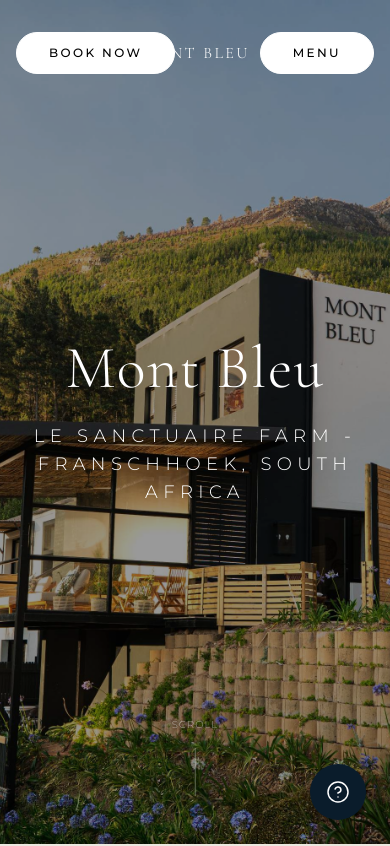
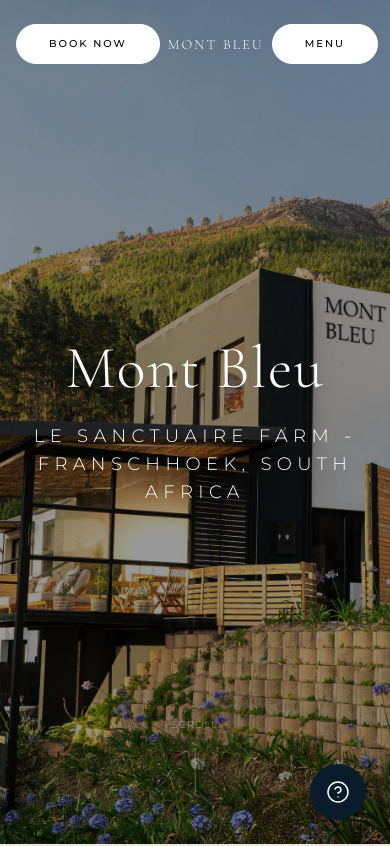
Before and after one commit to matthewblewett-hub/montbleu, a React (Vite) app: page / in a window 390 px wide. Shown: the top 846 px of the page. Built offline with nearby package versions, Linux system fonts and the light colour scheme.

Commit message:
Fix mobile navbar: use auto/1fr/auto grid so logo is never squashed

```diff
--- a/src/components/layout/Navbar.tsx
+++ b/src/components/layout/Navbar.tsx
@@ -39,25 +39,25 @@
     return (
         <>
             <nav
-                className={`fixed top-0 left-0 right-0 z-50 transition-all duration-500 ${scrolled && !isOpen ? 'py-4 bg-sanctuary-sand/80 backdrop-blur-md' : 'py-8'
+                className={`fixed top-0 left-0 right-0 z-50 transition-all duration-500 ${scrolled && !isOpen ? 'py-3 bg-sanctuary-sand/80 backdrop-blur-md' : 'py-6'
                     }`}
             >
-                <div className="container mx-auto px-4 grid grid-cols-3 items-center gap-2">
+                <div className="container mx-auto px-4 grid items-center" style={{ gridTemplateColumns: 'auto 1fr auto' }}>
                     {/* Left - Book Now */}
                     <div className="flex justify-start">
                         <Button
                             to="/book"
                             variant="white"
-                            className="px-4 py-2 text-xs md:px-10 md:py-4 md:text-base whitespace-nowrap"
+                            className="px-3 py-2 text-[10px] md:px-10 md:py-4 md:text-base whitespace-nowrap"
                         >
                             Book Now
                         </Button>
                     </div>
 
-                    {/* Center - Logo */}
-                    <div className="flex justify-center">
+                    {/* Center - Logo — gets all leftover space */}
+                    <div className="flex justify-center px-2">
                         <Link to="/" className="relative z-50 group">
-                            <span className={`font-serif text-base md:text-3xl tracking-[0.15em] md:tracking-[0.2em] uppercase transition-colors duration-500 whitespace-nowrap ${(location.pathname === '/' && !scrolled && !isOpen) ? 'text-white' : 'text-sanctuary-blue'
+                            <span className={`font-serif text-sm md:text-3xl tracking-[0.15em] md:tracking-[0.2em] uppercase transition-colors duration-500 whitespace-nowrap ${(location.pathname === '/' && !scrolled && !isOpen) ? 'text-white' : 'text-sanctuary-blue'
                                 }`}>
                                 Mont Bleu
                             </span>
@@ -69,7 +69,7 @@
                         <Button
                             onClick={toggleMenu}
                             variant="white"
-                            className="px-4 py-2 text-xs md:px-8 md:py-3 md:text-sm z-50 relative whitespace-nowrap"
+                            className="px-3 py-2 text-[10px] md:px-8 md:py-3 md:text-sm z-50 relative whitespace-nowrap"
                         >
                             {isOpen ? 'Close' : 'Menu'}
                         </Button>
```
